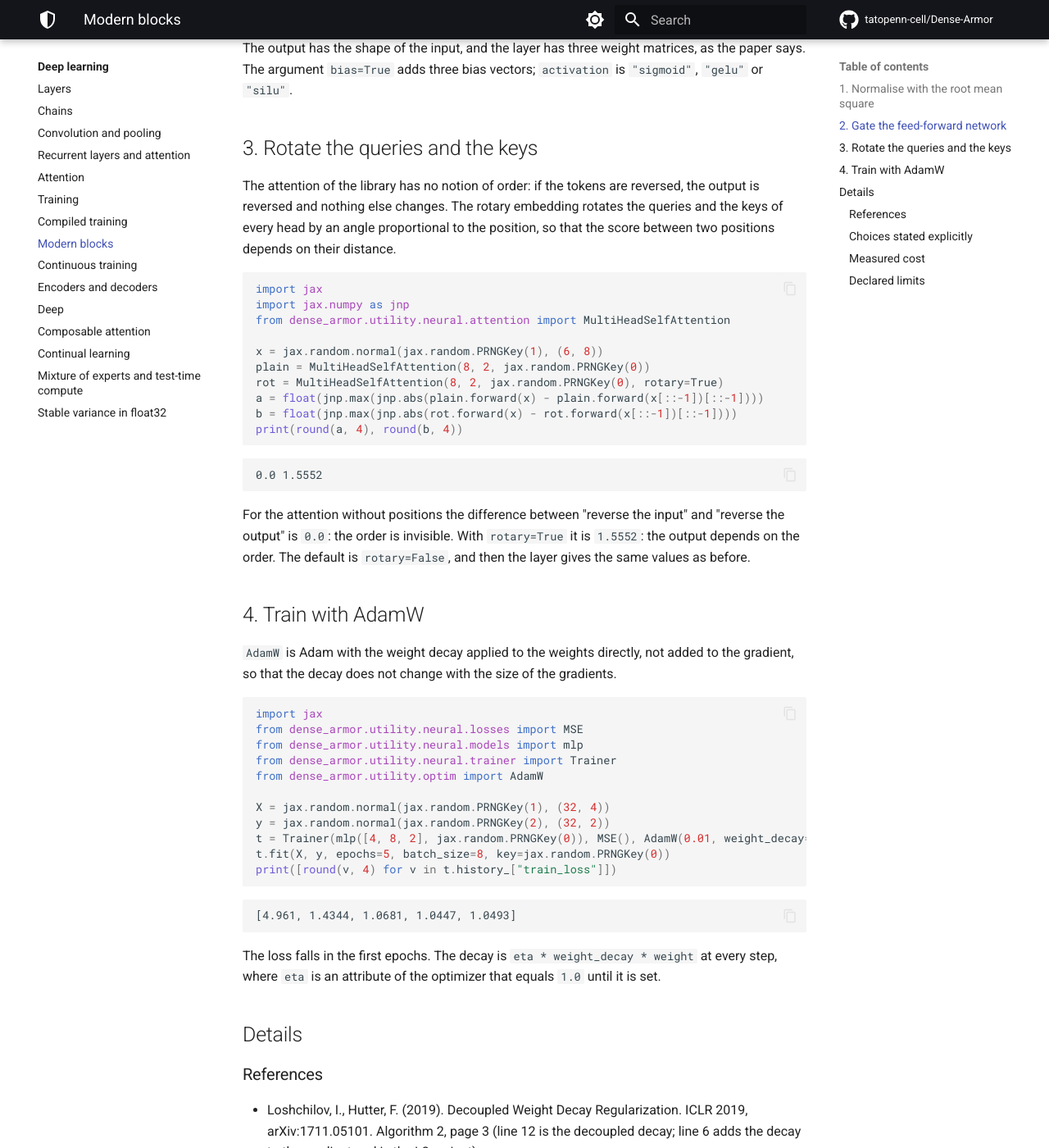
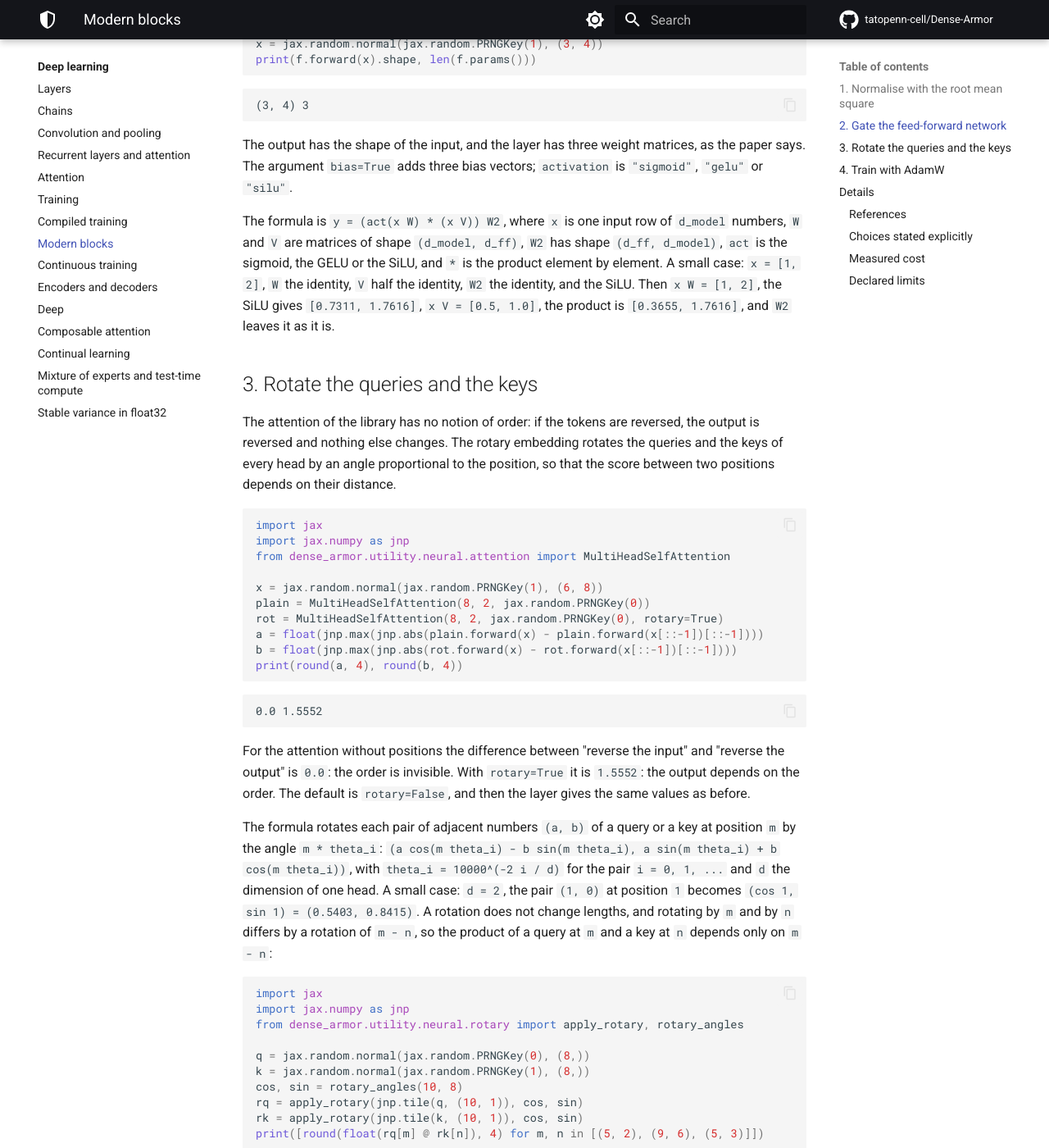
Before and after one commit to tatopenn-cell/Dense-Armor, an MkDocs documentation site: the page built from docs/neural/modern_blocks.md, in a window 1280 px wide and 1400 px high, scrolled down 1229 px. Shown: the whole window at 82% size. Built offline with MkDocs 1.6.1 and Material for MkDocs 9.7.7, drawn with Linux system fonts in a browser that asks for light colours; comment, search, counter and statistics services are not loaded; some of the changed text lies outside the part shown.

Commit message:
N2: tests of the GLU initialisation, the positional call and the rotary base; formulas with worked cases on the page

````diff
--- a/docs/neural/modern_blocks.md
+++ b/docs/neural/modern_blocks.md
@@ -33,6 +33,12 @@
 `3 / 3.5355 = 0.8485`. The second row is already at root mean square `1`, so
 it does not change. The gain starts at `1`; it is the only parameter.
 
+The formula is `y = x / sqrt(mean(x**2) + eps) * g`, where `x` is one input row,
+`mean` averages over its features, `eps` is a small constant that keeps the
+root away from zero, and `g` is the gain. The small case is the first row
+above: `mean(x**2) = (9 + 16) / 2 = 12.5`, its root is `3.5355`, and
+`[3, 4] / 3.5355 = [0.8485, 1.1314]`.
+
 ## 2. Gate the feed-forward network
 
 A gated feed-forward layer computes two projections of the input, passes one
@@ -56,6 +62,14 @@
 The output has the shape of the input, and the layer has three weight
 matrices, as the paper says. The argument `bias=True` adds three bias
 vectors; `activation` is `"sigmoid"`, `"gelu"` or `"silu"`.
+
+The formula is `y = (act(x W) * (x V)) W2`, where `x` is one input row of
+`d_model` numbers, `W` and `V` are matrices of shape `(d_model, d_ff)`, `W2`
+has shape `(d_ff, d_model)`, `act` is the sigmoid, the GELU or the SiLU, and
+`*` is the product element by element. A small case: `x = [1, 2]`, `W` the
+identity, `V` half the identity, `W2` the identity, and the SiLU. Then
+`x W = [1, 2]`, the SiLU gives `[0.7311, 1.7616]`, `x V = [0.5, 1.0]`, the
+product is `[0.3655, 1.7616]`, and `W2` leaves it as it is.
 
 ## 3. Rotate the queries and the keys
 
@@ -87,6 +101,35 @@
 `rotary=True` it is `1.5552`: the output depends on the order. The default
 is `rotary=False`, and then the layer gives the same values as before.
 
+The formula rotates each pair of adjacent numbers `(a, b)` of a query or a key
+at position `m` by the angle `m * theta_i`: `(a cos(m theta_i) - b sin(m
+theta_i), a sin(m theta_i) + b cos(m theta_i))`, with `theta_i = 10000^(-2 i /
+d)` for the pair `i = 0, 1, ...` and `d` the dimension of one head. A small
+case: `d = 2`, the pair `(1, 0)` at position `1` becomes `(cos 1, sin 1) =
+(0.5403, 0.8415)`. A rotation does not change lengths, and rotating by `m` and
+by `n` differs by a rotation of `m - n`, so the product of a query at `m` and a
+key at `n` depends only on `m - n`:
+
+```python
+import jax
+import jax.numpy as jnp
+from dense_armor.utility.neural.rotary import apply_rotary, rotary_angles
+
+q = jax.random.normal(jax.random.PRNGKey(0), (8,))
+k = jax.random.normal(jax.random.PRNGKey(1), (8,))
+cos, sin = rotary_angles(10, 8)
+rq = apply_rotary(jnp.tile(q, (10, 1)), cos, sin)
+rk = apply_rotary(jnp.tile(k, (10, 1)), cos, sin)
+print([round(float(rq[m] @ rk[n]), 4) for m, n in [(5, 2), (9, 6), (5, 3)]])
+```
+
+```
+[-0.2266, -0.2266, 0.0591]
+```
+
+The first two products are equal: the distance is `3` in both `(5, 2)` and
+`(9, 6)`. The third, at distance `2`, is different.
+
 ## 4. Train with AdamW
 
 `AdamW` is Adam with the weight decay applied to the weights directly, not
@@ -114,6 +157,16 @@
 The loss falls in the first epochs. The decay is `eta * weight_decay *
 weight` at every step, where `eta` is an attribute of the optimizer that
 equals `1.0` until it is set.
+
+The update is `w <- w - lr * m_hat / (sqrt(v_hat) + eps) - eta * weight_decay *
+w`, where `w` is a weight, `m_hat` and `v_hat` are the bias-corrected moving
+averages of the gradient and of its square (as in Adam), `lr` is the step
+size, `eps` a small constant, `weight_decay` the decay coefficient and `eta`
+the multiplier of the decay. A small case, the first step: `w = 1.0`, gradient
+`0.5`, `lr = 0.1`, `weight_decay = 0.5`, `eta = 1`. At the first step `m_hat`
+is the gradient and `sqrt(v_hat)` its absolute value, so the Adam term is `0.1
+* 0.5 / 0.5 = 0.1`; the decay is `1 * 0.5 * 1.0 = 0.5`; and `w = 1.0 - 0.1 -
+0.5 = 0.4`.
 
 ## Details
 
````
Also changed, not shown: 1 other file.
